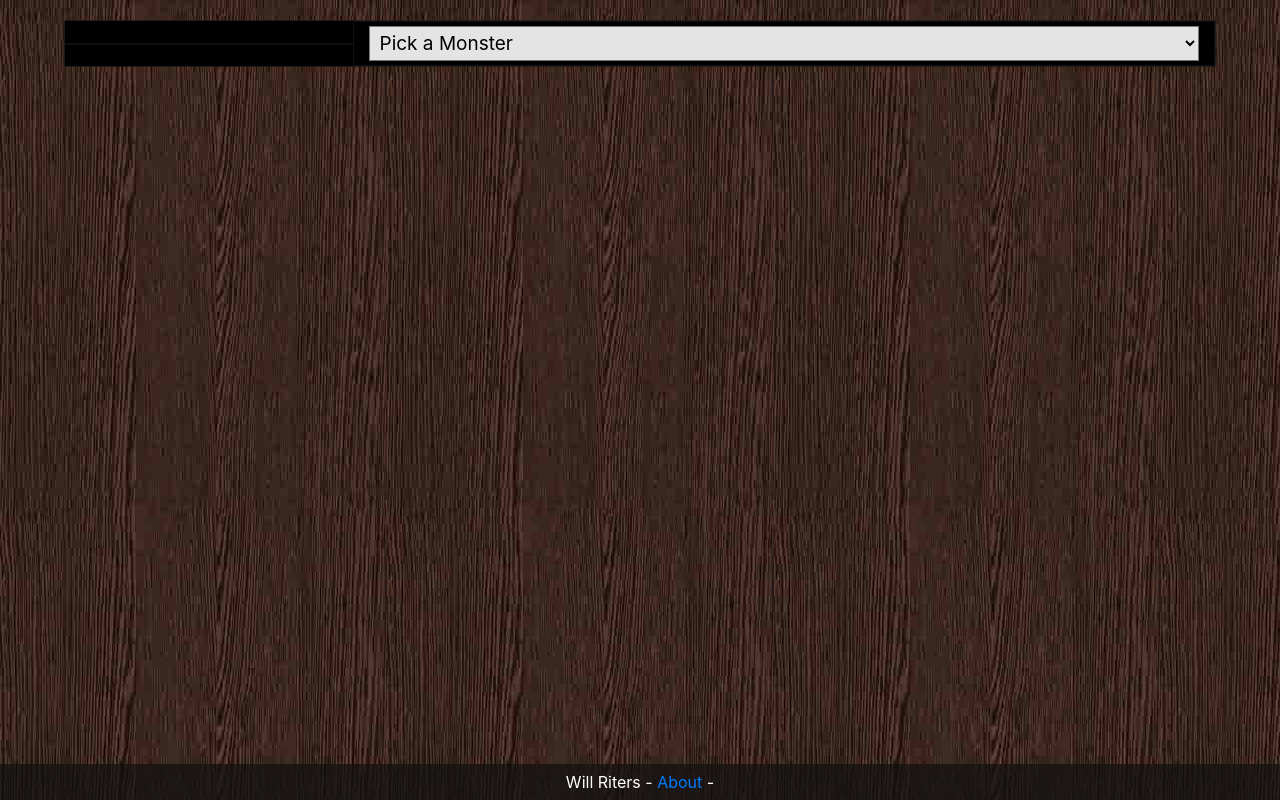
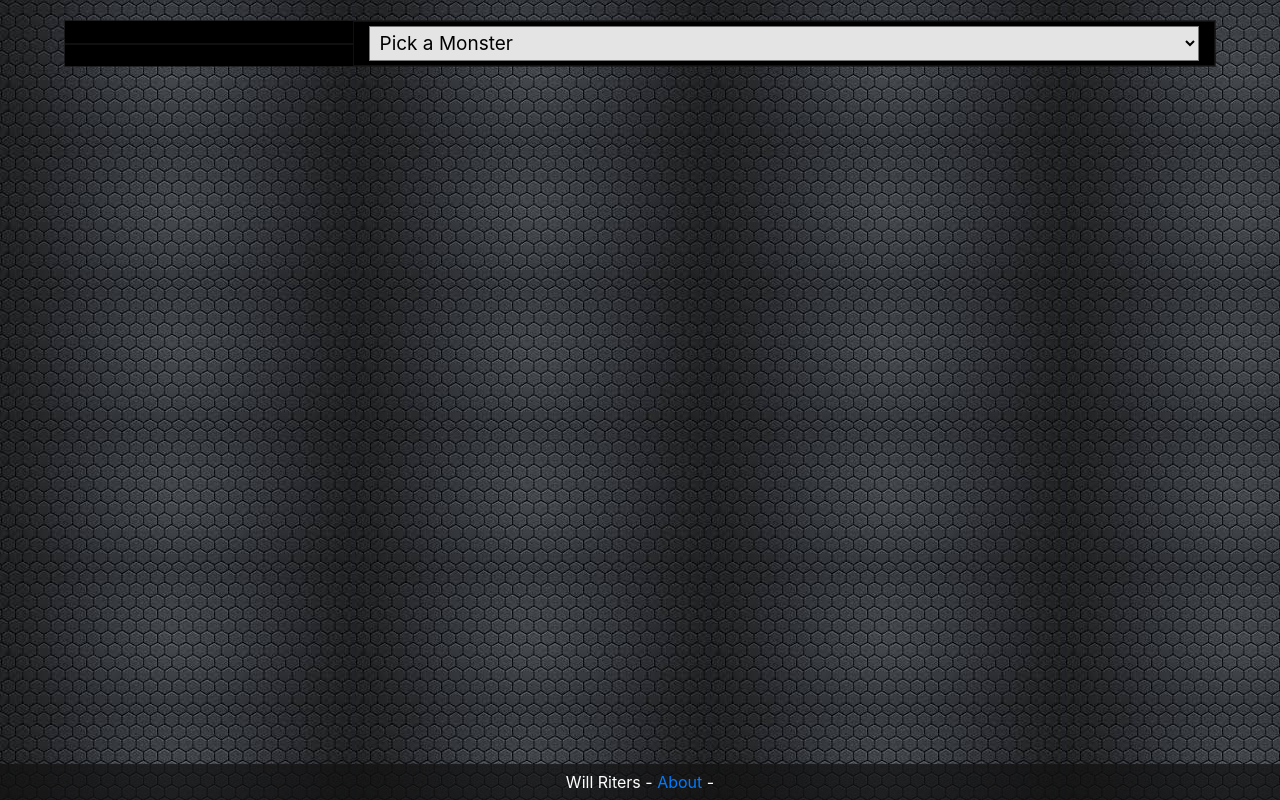
Before and after one commit to chaos67731/Hellsoffspring, a PHP site: page / in a window 1280 px wide. Run offline with PHP 8.4, Linux system fonts and the light colour scheme; style sheets or scripts are compiled from the project's sources.

Commit message:
Changed background

```diff
--- a/resources/css/site.css
+++ b/resources/css/site.css
@@ -1,6 +1,6 @@
 /* Basic */
 body{
-  background-image: url(../../img/site/background-2.jpg);
+  background-image: url(../../img/site/background-3.jpg);
 /*  background-repeat: repeat-y;
   background-size: 100% 373px;
   background-position: top center;*/
```
Also changed, not shown: img/site/background-3.jpg (added).
